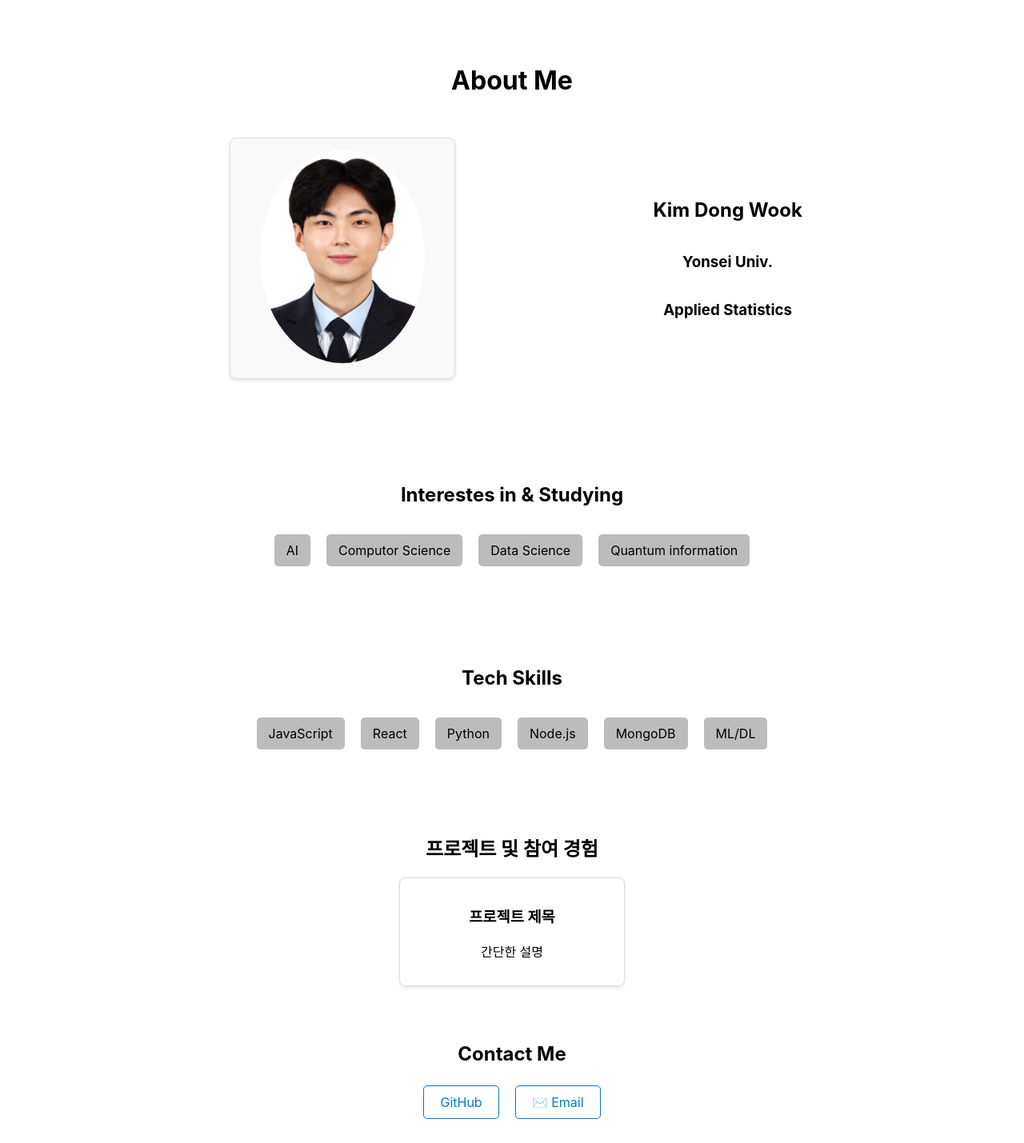
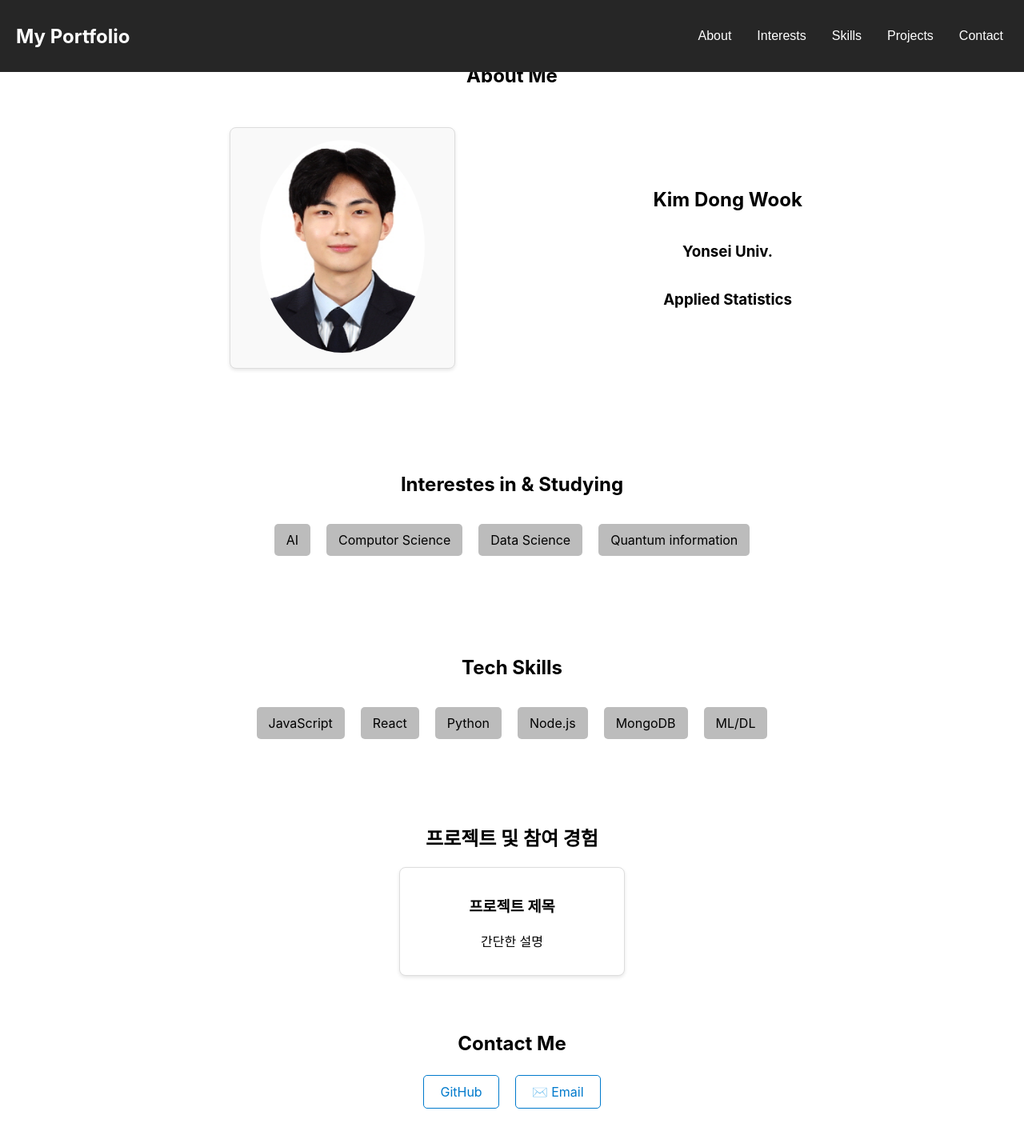
Before and after one commit to Dindb-dong/Dindb-dong.github.io, a React (Create React App) app: page / in a window 1280 px wide. Shown: the whole page at 80% size. Built offline with nearby package versions, Linux system fonts and the light colour scheme.

Commit message:
refactor: App.js

```diff
--- a/src/App.js
+++ b/src/App.js
@@ -1,5 +1,6 @@
 // App.js
 import React from 'react';
+import NavBar from './components/NavBar';
 import Header from './components/Header';
 import Interests from './components/Interests';
 import Skills from './components/Skills';
@@ -10,11 +11,29 @@ import './App.css';
 function App() {
   return (
     <div className="App">
-      <Header />
-      <Interests />
-      <Skills />
-      <Projects />
-      <Contact />
+      {/* 네비게이션 바 */}
+      <NavBar />
+
+      {/* 각 섹션에 id 부여 */}
+      <section id="about">
+        <Header />
+      </section>
+
+      <section id="interests">
+        <Interests />
+      </section>
+
+      <section id="skills">
+        <Skills />
+      </section>
+
+      <section id="projects">
+        <Projects />
+      </section>
+
+      <section id="contact">
+        <Contact />
+      </section>
     </div>
   );
 }
```
